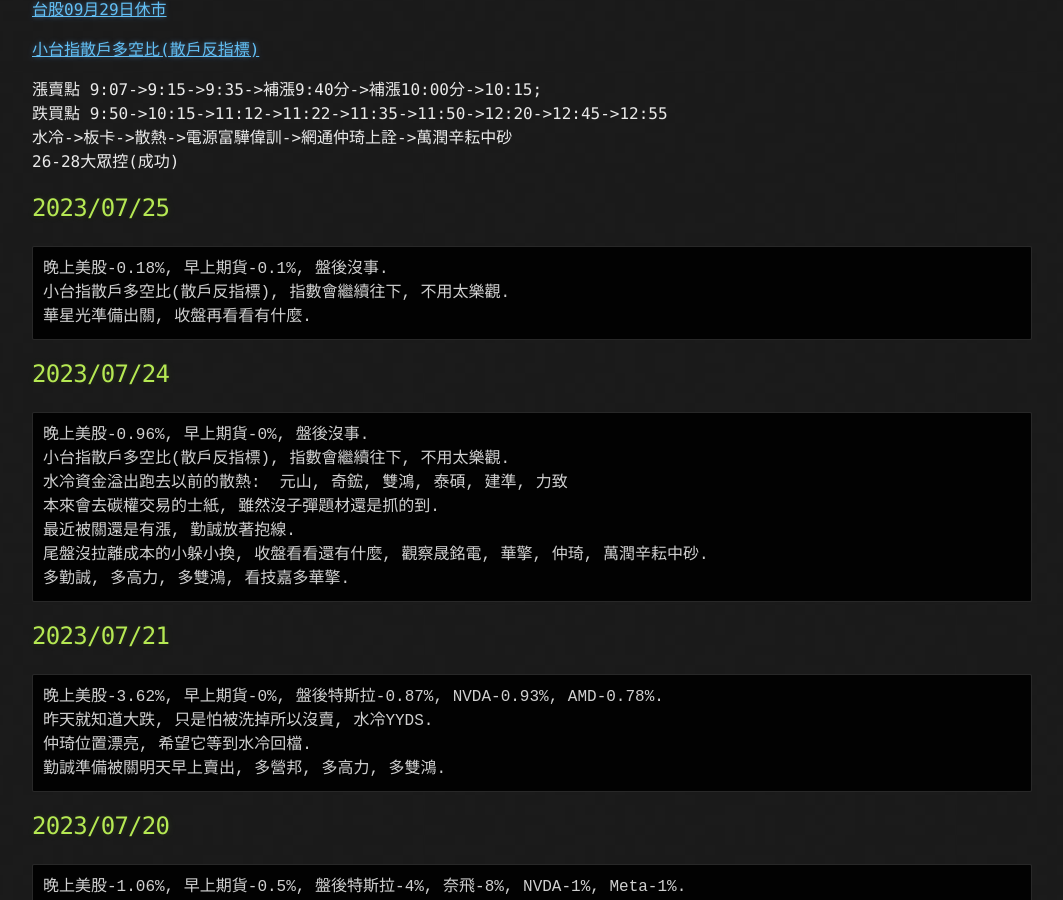
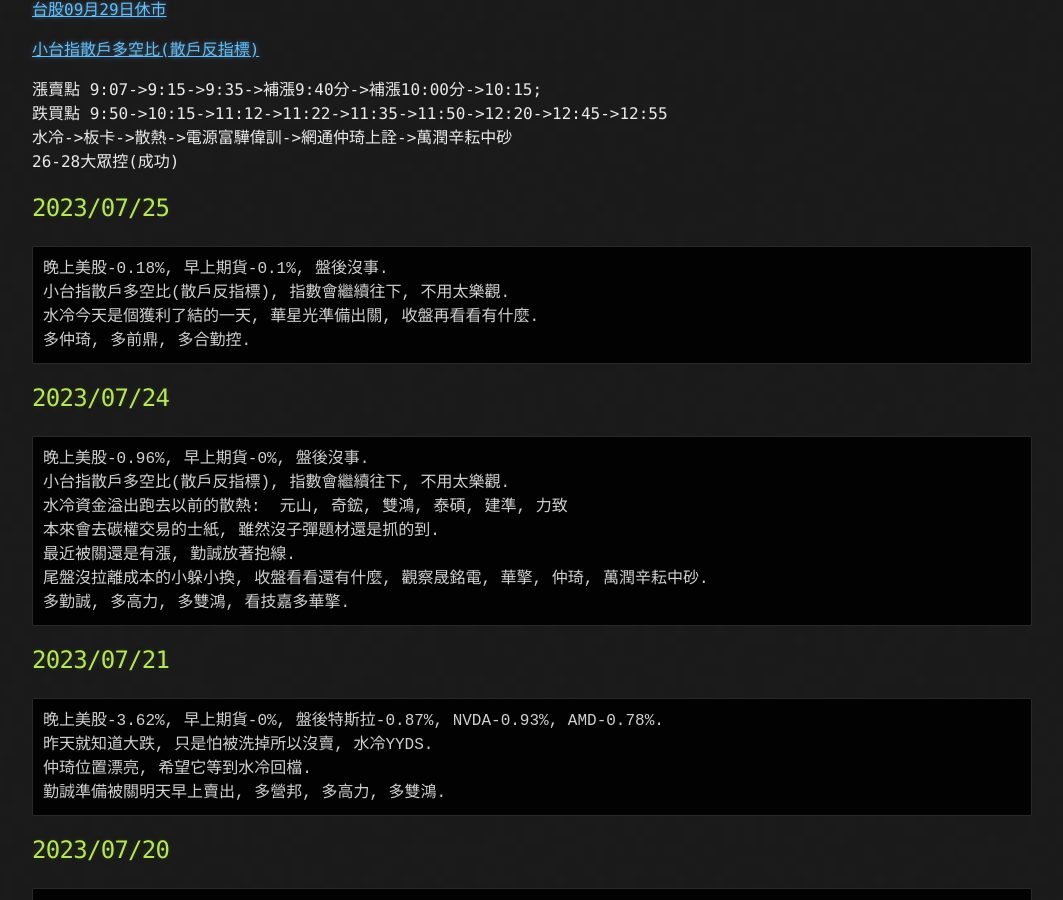
Before and after one commit to lepg5487/Stock_God, a Jekyll site: the page built from index.md, in a window 1280 px wide and 900 px high, scrolled down 460 px. Shown: the whole window, without its empty margins (108-1171 px from the left). Built offline with Jekyll 4.4.1, drawn with Linux system fonts in a browser that asks for light colours; our own code applies the rules of GitHub Pages for plain Markdown files.

Commit message:
Update index.md

````diff
--- a/index.md
+++ b/index.md
@@ -25,7 +25,8 @@ layout: testlayouts
 ```
 晚上美股-0.18%, 早上期貨-0.1%, 盤後沒事.
 小台指散戶多空比(散戶反指標), 指數會繼續往下, 不用太樂觀.
-華星光準備出關, 收盤再看看有什麼.
+水冷今天是個獲利了結的一天, 華星光準備出關, 收盤再看看有什麼.
+多仲琦, 多前鼎, 多合勤控.
 ```
 
 ## 2023/07/24
````
